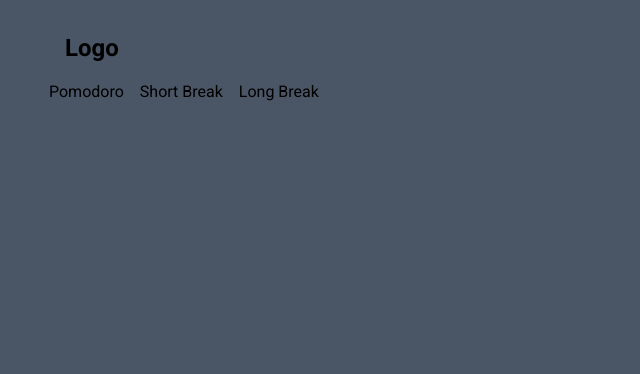
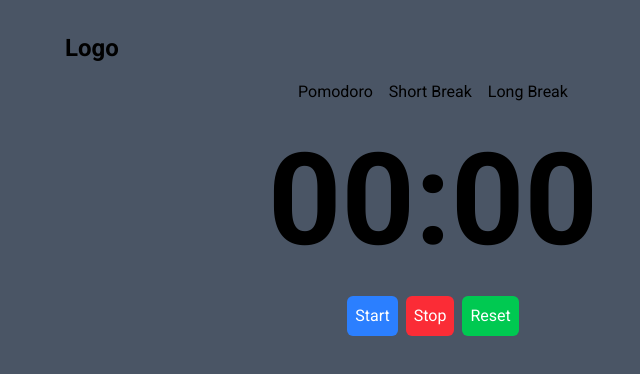
Before and after one commit to xhide341/morph-app, a React (Vite) app: page / in a window 1280 px wide. Shown: the top 374 px of the page, without its empty margins (207-847 px from the left). Built offline with nearby package versions, Linux system fonts and the light colour scheme.

Commit message:
feat: implement Clock component

```diff
--- a/src/components/clock.tsx
+++ b/src/components/clock.tsx
@@ -1,7 +1,7 @@
 export const Clock = () => {
   return (
-    <div>
-      <nav>
+    <div className="flex flex-col items-center justify-center">
+      <nav className="flex flex-row gap-4">
         <ul className="flex flex-row gap-4">
           <li>
             <a href="/">Pomodoro</a>
@@ -14,6 +14,18 @@ export const Clock = () => {
           </li>
         </ul>
       </nav>
+      <div className="flex flex-col items-center justify-center">
+        <h1 className="text-[8rem] font-bold">00:00</h1>
+        <div className="flex flex-row gap-2">
+          <button className="rounded-md bg-blue-500 p-2 text-white">
+            Start
+          </button>
+          <button className="rounded-md bg-red-500 p-2 text-white">Stop</button>
+          <button className="rounded-md bg-green-500 p-2 text-white">
+            Reset
+          </button>
+        </div>
+      </div>
     </div>
   );
 };
--- a/src/components/header.tsx
+++ b/src/components/header.tsx
@@ -1,6 +1,6 @@
 export const Header = () => {
   return (
-    <div className="flex justify-between items-center w-full p-4">
+    <div className="flex w-full items-center justify-between p-4">
       <h1 className="text-2xl font-bold">Logo</h1>
     </div>
   );
```
